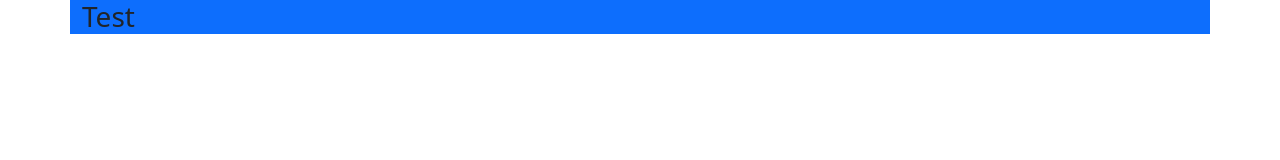
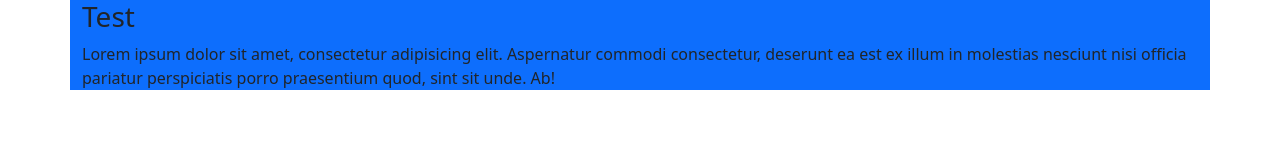
Before and after one commit to Schiesslea/projet-github, a plain HTML site: page index.html in a window 1280 px wide. Drawn offline with Linux system fonts and the light colour scheme.

Commit message:
modif index.html

```diff
--- a/index.html
+++ b/index.html
@@ -11,6 +11,7 @@
 <body>
 <div class="container bg-primary">
     <h3>Test</h3>
+    <p>Lorem ipsum dolor sit amet, consectetur adipisicing elit. Aspernatur commodi consectetur, deserunt ea est ex illum in molestias nesciunt nisi officia pariatur perspiciatis porro praesentium quod, sint sit unde. Ab!</p>
 </div>
 </body>
 </html>
```
